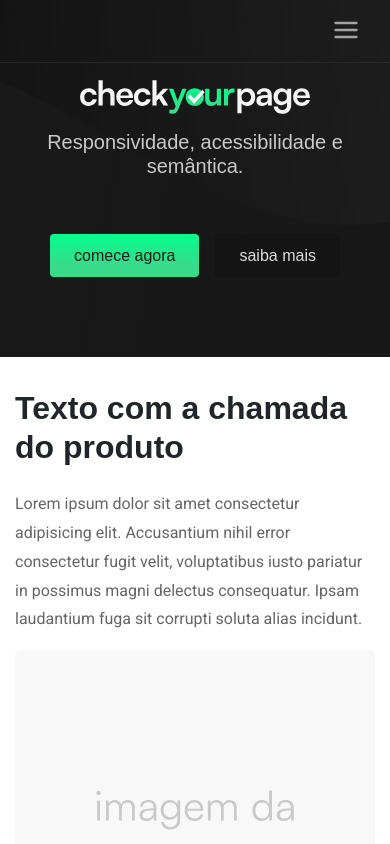
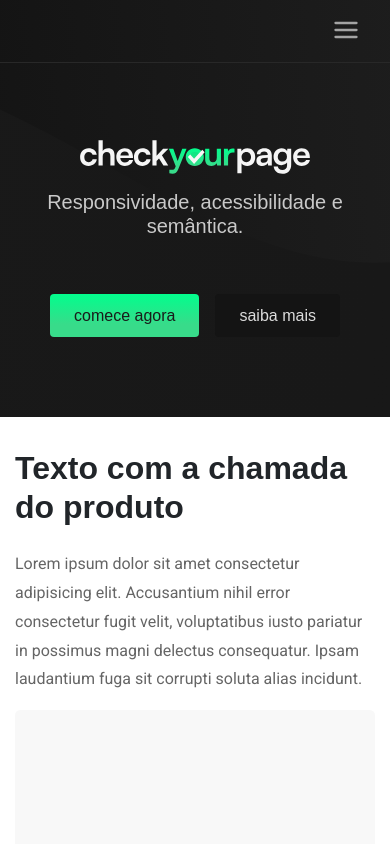
Before and after one commit to marcelo-souto/projeto-checkyourpage, a plain HTML site: page index.html in a window 390 px wide. Shown: the top 844 px of the page. Drawn offline with nearby package versions, Linux system fonts and the light colour scheme; a web font is replaced by a local one.

Commit message:
ajuste no paddind no main-home

```diff
--- a/css/adjusments.css
+++ b/css/adjusments.css
@@ -96,7 +96,7 @@ a {
 
 @media (max-width: 576px) {
   #main-home {
-    padding: 80px 0px;
+    padding: 140px 0 80px 0;
   }
   .max-width-30ch {
     max-width: 40ch;
```
